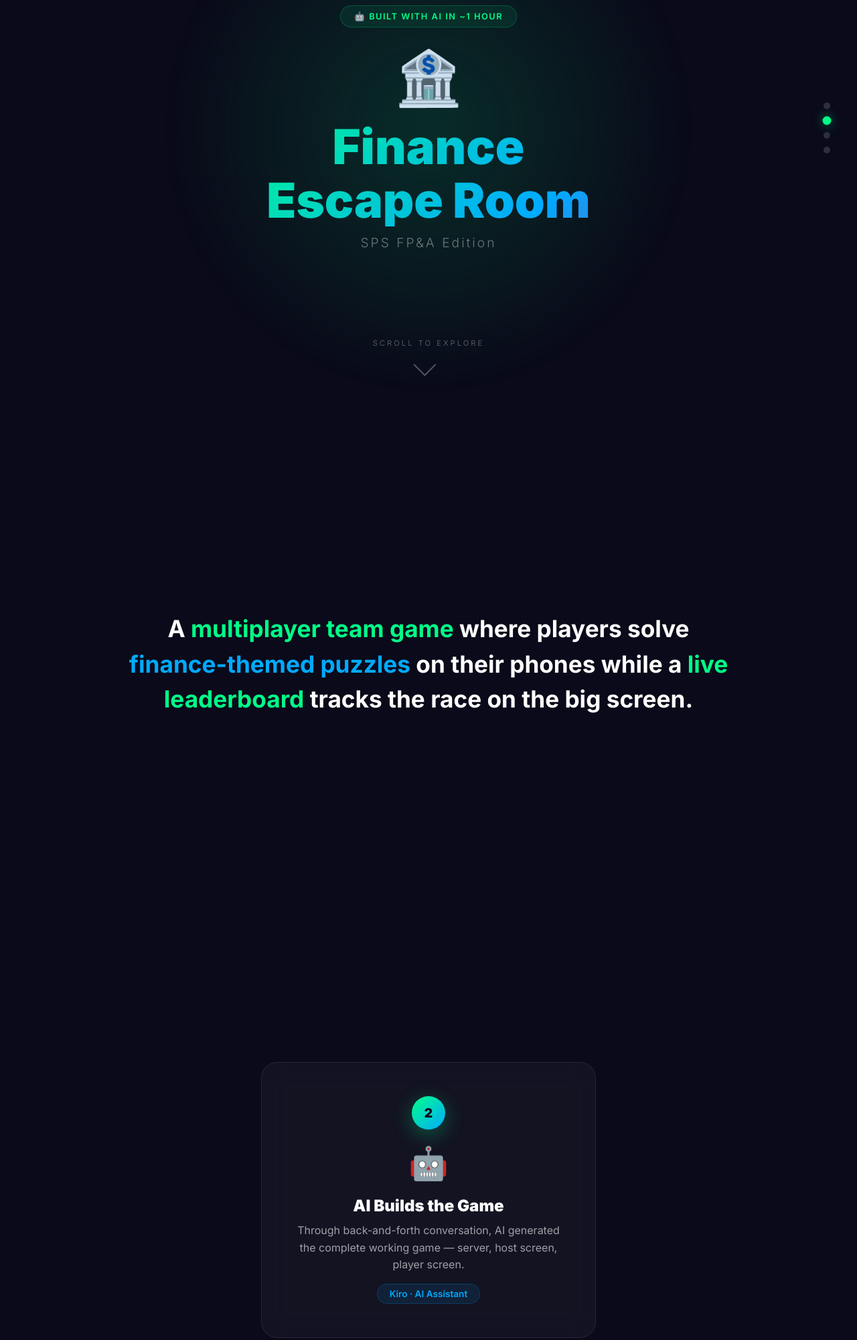
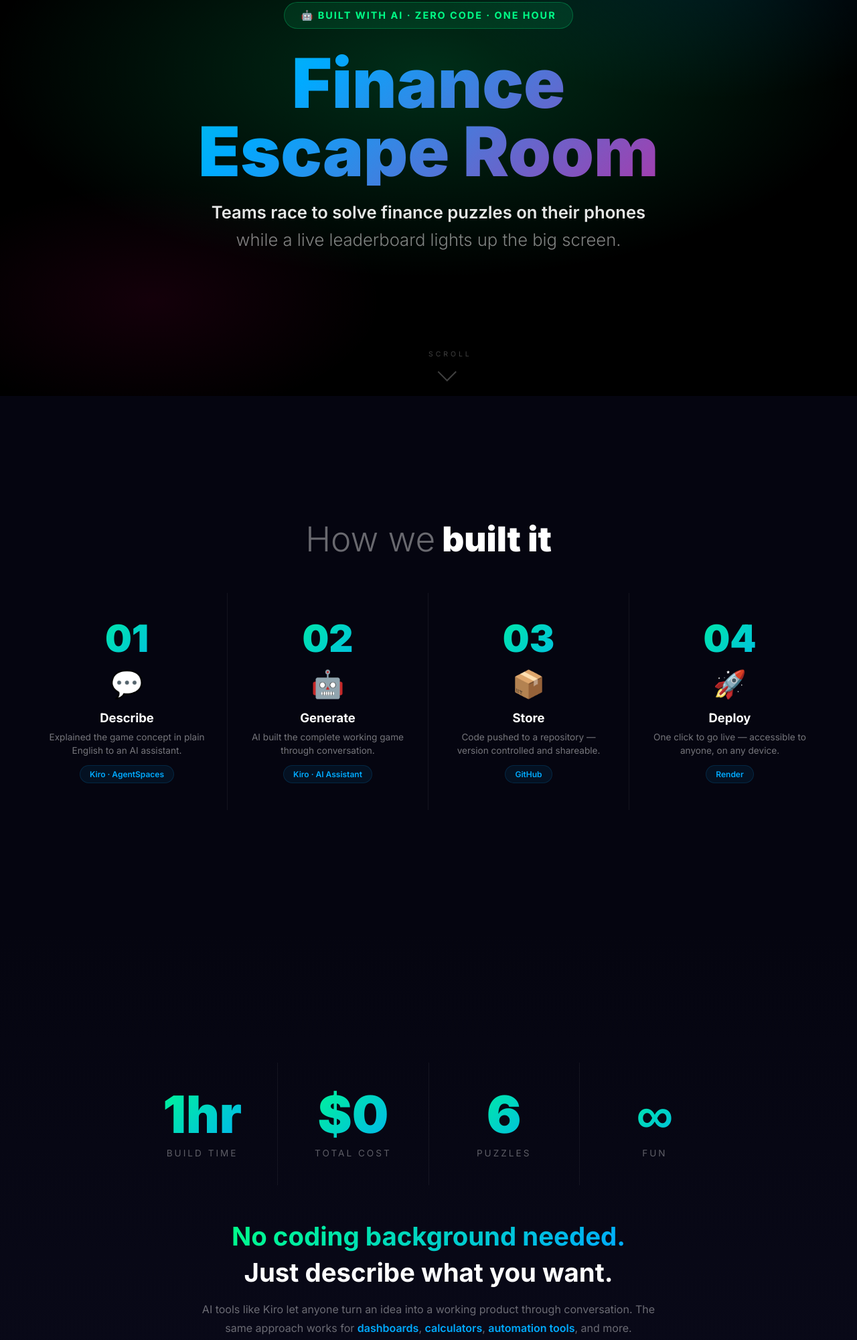
Before and after one commit to vattikutiamaresh98-rgb/finance-escape-room, a website: page public/overview.html in a window 1280 px wide. Shown: the part 209-2209 px from the top of the page at 67% size. Drawn offline with Linux system fonts and the light colour scheme.

Commit message:
Update overview.html

```diff
--- a/public/overview.html
+++ b/public/overview.html
@@ -8,202 +8,295 @@
   @import url('https://fonts.googleapis.com/css2?family=Inter:wght@300;400;600;700;900&display=swap');
   * { margin: 0; padding: 0; box-sizing: border-box; }
   html { scroll-behavior: smooth; }
- body { font-family: 'Inter', sans-serif; background: #0a0a1a; color: #fff; overflow-x: hidden; }
- .hero { height: 100vh; display: flex; flex-direction: column; align-items: center; justify-content: center; position: relative; overflow: hidden; }
- .hero::before { content: ''; position: absolute; width: 600px; height: 600px; background: radial-gradient(circle, rgba(0,255,136,0.15), transparent 70%); top: 50%; left: 50%; transform: translate(-50%, -50%); animation: heroGlow 6s ease-in-out infinite alternate; }
- @keyframes heroGlow { 0% { transform: translate(-50%, -50%) scale(1); opacity: 0.5; } 100% { transform: translate(-50%, -50%) scale(1.4); opacity: 1; } }
- .hero-badge { display: inline-flex; align-items: center; gap: 8px; padding: 8px 20px; border-radius: 30px; background: rgba(0,255,136,0.08); border: 1px solid rgba(0,255,136,0.2); font-size: 0.8em; color: #00ff88; font-weight: 600; letter-spacing: 1.5px; text-transform: uppercase; margin-bottom: 25px; z-index: 1; opacity: 0; transform: translateY(20px); animation: revealUp 0.8s ease 0.3s forwards; }
- .hero-emoji { font-size: 5em; z-index: 1; margin-bottom: 15px; opacity: 0; transform: scale(0.5); animation: revealScale 0.8s ease 0.1s forwards; }
- .hero h1 { font-size: 4.5em; font-weight: 900; z-index: 1; background: linear-gradient(135deg, #00ff88 0%, #00aaff 50%, #ff0080 100%); -webkit-background-clip: text; -webkit-text-fill-color: transparent; background-size: 200% 200%; animation: revealUp 0.8s ease 0.5s forwards, gradientShift 8s ease infinite; opacity: 0; transform: translateY(30px); text-align: center; line-height: 1.1; }
- @keyframes gradientShift { 0%, 100% { background-position: 0% 50%; } 50% { background-position: 100% 50%; } }
- .hero-sub { font-size: 1.2em; color: rgba(255,255,255,0.4); z-index: 1; margin-top: 12px; letter-spacing: 3px; font-weight: 300; opacity: 0; transform: translateY(20px); animation: revealUp 0.8s ease 0.7s forwards; }
- .scroll-hint { position: absolute; bottom: 40px; z-index: 1; display: flex; flex-direction: column; align-items: center; gap: 8px; opacity: 0; animation: revealUp 0.8s ease 1.2s forwards; }
- .scroll-hint span { font-size: 0.7em; color: rgba(255,255,255,0.3); letter-spacing: 3px; text-transform: uppercase; }
- .scroll-arrow { width: 24px; height: 24px; border-right: 2px solid rgba(255,255,255,0.3); border-bottom: 2px solid rgba(255,255,255,0.3); transform: rotate(45deg); animation: scrollBounce 2s ease-in-out infinite; }
- @keyframes scrollBounce { 0%, 100% { transform: rotate(45deg) translateY(0); } 50% { transform: rotate(45deg) translateY(8px); } }
- .section { min-height: 100vh; display: flex; align-items: center; justify-content: center; position: relative; padding: 80px 60px; }
- .section-inner { max-width: 900px; width: 100%; opacity: 0; transform: translateY(60px); transition: all 1s cubic-bezier(0.16, 1, 0.3, 1); }
- .section-inner.visible { opacity: 1; transform: translateY(0); }
- .desc-section { text-align: center; }
- .desc-section .big-text { font-size: 2.2em; font-weight: 700; line-height: 1.5; color: rgba(255,255,255,0.15); }
- .desc-section .big-text .reveal { color: rgba(255,255,255,0.15); transition: color 0.6s ease; }
- .desc-section.in-view .big-text .reveal { color: #fff; }
- .desc-section.in-view .big-text .hl { color: #00ff88; }
- .desc-section.in-view .big-text .hl2 { color: #00aaff; }
- .steps-container { min-height: 400vh; position: relative; }
- .steps-sticky { position: sticky; top: 0; height: 100vh; display: flex; align-items: center; justify-content: center; overflow: hidden; }
- .step-card { position: absolute; width: 500px; max-width: 85vw; padding: 50px; background: rgba(255,255,255,0.04); border: 1px solid rgba(255,255,255,0.08); border-radius: 24px; text-align: center; opacity: 0; transform: translateY(80px) scale(0.9); transition: all 0.8s cubic-bezier(0.16, 1, 0.3, 1); backdrop-filter: blur(20px); }
- .step-card.active { opacity: 1; transform: translateY(0) scale(1); }
- .step-card.passed { opacity: 0; transform: translateY(-80px) scale(0.9); }
- .step-card .s-num { width: 50px; height: 50px; background: linear-gradient(135deg, #00ff88, #00aaff); border-radius: 50%; display: flex; align-items: center; justify-content: center; font-weight: 900; font-size: 1.2em; color: #0a0a1a; margin: 0 auto 20px; box-shadow: 0 8px 30px rgba(0,255,136,0.3); }
- .step-card .s-icon { font-size: 3em; margin-bottom: 20px; }
- .step-card .s-title { font-size: 1.5em; font-weight: 800; margin-bottom: 10px; color: #fff; }
- .step-card .s-desc { font-size: 1em; color: rgba(255,255,255,0.6); line-height: 1.6; margin-bottom: 15px; }
- .step-card .s-tool { display: inline-block; padding: 6px 18px; background: rgba(0,170,255,0.1); border: 1px solid rgba(0,170,255,0.2); border-radius: 20px; font-size: 0.85em; color: #00aaff; font-weight: 600; }
- .step-progress { position: fixed; right: 40px; top: 50%; transform: translateY(-50%); display: flex; flex-direction: column; gap: 12px; z-index: 10; opacity: 0; transition: opacity 0.5s; }
- .step-progress.visible { opacity: 1; }
- .step-pip { width: 10px; height: 10px; border-radius: 50%; background: rgba(255,255,255,0.15); transition: all 0.4s; }
- .step-pip.active { background: #00ff88; box-shadow: 0 0 12px rgba(0,255,136,0.5); transform: scale(1.3); }
- .stats-section { display: flex; gap: 30px; justify-content: center; flex-wrap: wrap; }
- .stat-card { padding: 40px; background: rgba(255,255,255,0.03); border: 1px solid rgba(255,255,255,0.07); border-radius: 20px; text-align: center; min-width: 200px; opacity: 0; transform: translateY(40px); transition: all 0.8s cubic-bezier(0.16, 1, 0.3, 1); }
- .stat-card.visible { opacity: 1; transform: translateY(0); }
- .stat-card:nth-child(2) { transition-delay: 0.15s; }
- .stat-card:nth-child(3) { transition-delay: 0.3s; }
- .stat-card .sc-icon { font-size: 2.5em; margin-bottom: 15px; }
- .stat-card .sc-value { font-size: 2.5em; font-weight: 900; background: linear-gradient(135deg, #00ff88, #00aaff); -webkit-background-clip: text; -webkit-text-fill-color: transparent; margin-bottom: 5px; }
- .stat-card .sc-label { font-size: 0.85em; color: rgba(255,255,255,0.4); text-transform: uppercase; letter-spacing: 2px; }
- .takeaway-section { text-align: center; }
- .takeaway-section .ta-text { font-size: 2em; font-weight: 700; line-height: 1.5; max-width: 700px; margin: 0 auto; }
- .takeaway-section .ta-text .g { background: linear-gradient(135deg, #00ff88, #00aaff); -webkit-background-clip: text; -webkit-text-fill-color: transparent; }
- .takeaway-section .ta-sub { font-size: 1em; color: rgba(255,255,255,0.4); margin-top: 20px; line-height: 1.7; }
- .takeaway-section .ta-sub em { color: #00aaff; font-style: normal; font-weight: 600; }
- .demo-section { text-align: center; padding-bottom: 100px; }
- .demo-section h2 { font-size: 1.8em; font-weight: 800; margin-bottom: 30px; }
- .demo-links { display: flex; justify-content: center; gap: 20px; flex-wrap: wrap; }
- .demo-link { display: inline-flex; align-items: center; gap: 10px; padding: 16px 32px; border-radius: 16px; background: rgba(255,255,255,0.05); border: 1px solid rgba(255,255,255,0.1); color: #fff; font-size: 1em; font-weight: 600; text-decoration: none; transition: all 0.4s; }
- .demo-link:hover { background: rgba(0,255,136,0.1); border-color: rgba(0,255,136,0.3); transform: translateY(-4px); box-shadow: 0 15px 40px rgba(0,255,136,0.15); }
- .demo-link .dl-icon { font-size: 1.4em; }
- .footer { text-align: center; padding: 40px; border-top: 1px solid rgba(255,255,255,0.05); }
- .footer p { font-size: 0.75em; color: rgba(255,255,255,0.2); letter-spacing: 4px; text-transform: uppercase; }
- @keyframes revealUp { to { opacity: 1; transform: translateY(0); } }
- @keyframes revealScale { to { opacity: 1; transform: scale(1); } }
+  body { font-family: 'Inter', sans-serif; background: #000; color: #fff; overflow-x: hidden; }
+
+  /* ===== FULL-BLEED PANELS ===== */
+  .panel {
+    height: 100vh; width: 100%;
+    display: flex; align-items: center; justify-content: center;
+    position: relative; overflow: hidden;
+  }
+
+  /* ===== HERO ===== */
+  .hero-bg {
+    position: absolute; inset: 0;
+    background:
+      radial-gradient(ellipse 80% 60% at 50% 40%, rgba(0,255,136,0.18) 0%, transparent 60%),
+      radial-gradient(ellipse 60% 50% at 80% 20%, rgba(0,170,255,0.12) 0%, transparent 50%),
+      radial-gradient(ellipse 50% 40% at 20% 80%, rgba(255,0,128,0.08) 0%, transparent 50%);
+    animation: heroBg 10s ease-in-out infinite alternate;
+  }
+  @keyframes heroBg { 0% { transform: scale(1); } 100% { transform: scale(1.15); } }
+
+  .hero-content {
+    position: relative; z-index: 1; text-align: center;
+    max-width: 900px; padding: 0 40px;
+  }
+
+  .hero-content .badge {
+    display: inline-block; padding: 10px 24px; border-radius: 30px;
+    background: rgba(0,255,136,0.1); border: 1px solid rgba(0,255,136,0.25);
+    font-size: 0.9em; color: #00ff88; font-weight: 700;
+    letter-spacing: 2px; text-transform: uppercase; margin-bottom: 30px;
+    opacity: 0; animation: fadeUp 1s ease 0.2s forwards;
+  }
+
+  .hero-content h1 {
+    font-size: clamp(3em, 8vw, 7em); font-weight: 900; line-height: 1;
+    background: linear-gradient(135deg, #00ff88 0%, #00aaff 40%, #ff0080 100%);
+    -webkit-background-clip: text; -webkit-text-fill-color: transparent;
+    background-size: 200% 200%; animation: fadeUp 1s ease 0.4s forwards, grad 8s ease infinite;
+    opacity: 0;
+  }
+  @keyframes grad { 0%,100% { background-position: 0% 50%; } 50% { background-position: 100% 50%; } }
+
+  .hero-content .tagline {
+    font-size: clamp(1.1em, 2.5vw, 1.6em); color: rgba(255,255,255,0.5);
+    margin-top: 20px; font-weight: 300; line-height: 1.6;
+    opacity: 0; animation: fadeUp 1s ease 0.6s forwards;
+  }
+
+  .hero-content .tagline strong { color: rgba(255,255,255,0.9); font-weight: 600; }
+
+  .scroll-cue {
+    position: absolute; bottom: 30px; left: 50%; transform: translateX(-50%);
+    display: flex; flex-direction: column; align-items: center; gap: 6px;
+    opacity: 0; animation: fadeUp 1s ease 1s forwards;
+  }
+  .scroll-cue span { font-size: 0.65em; color: rgba(255,255,255,0.25); letter-spacing: 4px; text-transform: uppercase; }
+  .scroll-cue .arrow { width: 20px; height: 20px; border-right: 2px solid rgba(255,255,255,0.25); border-bottom: 2px solid rgba(255,255,255,0.25); transform: rotate(45deg); animation: bounce 2s infinite; }
+  @keyframes bounce { 0%,100% { transform: rotate(45deg) translateY(0); } 50% { transform: rotate(45deg) translateY(6px); } }
+
+  /* ===== PROCESS PANEL ===== */
+  .process-panel { background: #050510; flex-direction: column; padding: 60px 40px; gap: 50px; }
+
+  .process-panel h2 {
+    font-size: clamp(2em, 4vw, 3.5em); font-weight: 900; text-align: center;
+    opacity: 0; transform: translateY(40px);
+  }
+  .process-panel h2 .thin { font-weight: 300; color: rgba(255,255,255,0.4); }
+
+  .steps-row {
+    display: grid; grid-template-columns: repeat(4, 1fr);
+    gap: 0; width: 100%; max-width: 1200px;
+    opacity: 0; transform: translateY(40px);
+  }
+
+  .step-item {
+    padding: 40px 30px; text-align: center;
+    border-right: 1px solid rgba(255,255,255,0.06);
+    position: relative; transition: background 0.4s;
+  }
+  .step-item:last-child { border-right: none; }
+  .step-item:hover { background: rgba(255,255,255,0.03); }
+
+  .step-item .num {
+    font-size: 3.5em; font-weight: 900;
+    background: linear-gradient(135deg, #00ff88, #00aaff);
+    -webkit-background-clip: text; -webkit-text-fill-color: transparent;
+    line-height: 1; margin-bottom: 15px;
+  }
+
+  .step-item .icon { font-size: 2.5em; margin-bottom: 15px; }
+  .step-item .title { font-size: 1.15em; font-weight: 700; margin-bottom: 8px; }
+  .step-item .desc { font-size: 0.85em; color: rgba(255,255,255,0.45); line-height: 1.5; margin-bottom: 12px; }
+
+  .step-item .tool-tag {
+    display: inline-block; padding: 5px 14px; border-radius: 20px;
+    background: rgba(0,170,255,0.08); border: 1px solid rgba(0,170,255,0.15);
+    font-size: 0.75em; color: #00aaff; font-weight: 600;
+  }
+
+  /* ===== STATS PANEL ===== */
+  .stats-panel {
+    background: linear-gradient(180deg, #050510 0%, #0a0a1a 100%);
+    flex-direction: column; gap: 50px; padding: 60px 40px;
+  }
+
+  .stats-row {
+    display: flex; gap: 0; width: 100%; max-width: 900px;
+    opacity: 0; transform: translateY(40px);
+  }
+
+  .stat-item {
+    flex: 1; text-align: center; padding: 40px 20px;
+    border-right: 1px solid rgba(255,255,255,0.06);
+  }
+  .stat-item:last-child { border-right: none; }
+
+  .stat-item .val {
+    font-size: clamp(3em, 6vw, 5em); font-weight: 900;
+    background: linear-gradient(135deg, #00ff88, #00aaff);
+    -webkit-background-clip: text; -webkit-text-fill-color: transparent;
+    line-height: 1;
+  }
+
+  .stat-item .label {
+    font-size: 0.85em; color: rgba(255,255,255,0.35);
+    text-transform: uppercase; letter-spacing: 3px; margin-top: 10px;
+  }
+
+  .takeaway-text {
+    text-align: center; max-width: 700px;
+    opacity: 0; transform: translateY(40px);
+  }
+
+  .takeaway-text h3 {
+    font-size: clamp(1.5em, 3vw, 2.5em); font-weight: 700; line-height: 1.4;
+  }
+
+  .takeaway-text h3 .g {
+    background: linear-gradient(135deg, #00ff88, #00aaff);
+    -webkit-background-clip: text; -webkit-text-fill-color: transparent;
+  }
+
+  .takeaway-text p {
+    font-size: 1em; color: rgba(255,255,255,0.4); margin-top: 15px; line-height: 1.7;
+  }
+  .takeaway-text p em { color: #00aaff; font-style: normal; font-weight: 600; }
+
+  /* ===== CTA PANEL ===== */
+  .cta-panel {
+    background: #0a0a1a; flex-direction: column; gap: 40px;
+  }
+
+  .cta-panel h2 {
+    font-size: clamp(2em, 4vw, 3em); font-weight: 900;
+    opacity: 0; transform: translateY(30px);
+  }
+
+  .cta-links {
+    display: flex; gap: 20px;
+    opacity: 0; transform: translateY(30px);
+  }
+
+  .cta-link {
+    display: flex; align-items: center; gap: 12px;
+    padding: 20px 40px; border-radius: 16px;
+    background: rgba(255,255,255,0.04); border: 1px solid rgba(255,255,255,0.1);
+    color: #fff; font-size: 1.1em; font-weight: 700;
+    text-decoration: none; transition: all 0.4s;
+  }
+
+  .cta-link:hover {
+    background: rgba(0,255,136,0.08); border-color: rgba(0,255,136,0.3);
+    transform: translateY(-4px); box-shadow: 0 20px 50px rgba(0,255,136,0.12);
+  }
+
+  .cta-link .ico { font-size: 1.5em; }
+
+  .footer-line {
+    position: absolute; bottom: 30px;
+    font-size: 0.7em; color: rgba(255,255,255,0.15);
+    letter-spacing: 4px; text-transform: uppercase;
+  }
+
+  @keyframes fadeUp { to { opacity: 1; transform: translateY(0); } }
+
+  /* Scroll reveal */
+  .reveal { opacity: 0; transform: translateY(40px); transition: all 0.9s cubic-bezier(0.16, 1, 0.3, 1); }
+  .reveal.visible { opacity: 1; transform: translateY(0); }
 </style>
 </head>
 <body>
-<section class="hero">
- <div class="hero-badge">🤖 Built with AI in ~1 Hour</div>
- <div class="hero-emoji">🏦</div>
+
+<!-- HERO -->
+<section class="panel">
+  <div class="hero-bg"></div>
+  <div class="hero-content">
+    <div class="badge">🤖 Built with AI · Zero Code · One Hour</div>
     <h1>Finance<br>Escape Room</h1>
- <div class="hero-sub">SPS FP&A Edition</div>
- <div class="scroll-hint">
-   <span>Scroll to explore</span>
-   <div class="scroll-arrow"></div>
+    <div class="tagline">
+      <strong>Teams race to solve finance puzzles on their phones</strong><br>
+      while a live leaderboard lights up the big screen.
+    </div>
+  </div>
+  <div class="scroll-cue">
+    <span>Scroll</span>
+    <div class="arrow"></div>
   </div>
 </section>
-<section class="section">
- <div class="section-inner desc-section" id="descSection">
-   <div class="big-text">
-     <span class="reveal">A </span>
-     <span class="reveal hl">multiplayer team game</span>
-     <span class="reveal"> where players solve </span>
-     <span class="reveal hl2">finance-themed puzzles</span>
-     <span class="reveal"> on their phones while a </span>
-     <span class="reveal hl">live leaderboard</span>
-     <span class="reveal"> tracks the race on the big screen.</span>
+
+<!-- PROCESS -->
+<section class="panel process-panel">
+  <h2 class="reveal"><span class="thin">How we</span> built it</h2>
+  <div class="steps-row reveal">
+    <div class="step-item">
+      <div class="num">01</div>
+      <div class="icon">💬</div>
+      <div class="title">Describe</div>
+      <div class="desc">Explained the game concept in plain English to an AI assistant.</div>
+      <div class="tool-tag">Kiro · AgentSpaces</div>
+    </div>
+    <div class="step-item">
+      <div class="num">02</div>
+      <div class="icon">🤖</div>
+      <div class="title">Generate</div>
+      <div class="desc">AI built the complete working game through conversation.</div>
+      <div class="tool-tag">Kiro · AI Assistant</div>
+    </div>
+    <div class="step-item">
+      <div class="num">03</div>
+      <div class="icon">📦</div>
+      <div class="title">Store</div>
+      <div class="desc">Code pushed to a repository — version controlled and shareable.</div>
+      <div class="tool-tag">GitHub</div>
+    </div>
+    <div class="step-item">
+      <div class="num">04</div>
+      <div class="icon">🚀</div>
+      <div class="title">Deploy</div>
+      <div class="desc">One click to go live — accessible to anyone, on any device.</div>
+      <div class="tool-tag">Render</div>
     </div>
   </div>
 </section>
-<div class="steps-container" id="stepsContainer">
- <div class="steps-sticky">
-   <div class="step-card" data-step="0">
-     <div class="s-num">1</div>
-     <div class="s-icon">💬</div>
-     <div class="s-title">Describe the Idea</div>
-     <div class="s-desc">Explained the game concept in plain English — teams, puzzles, leaderboard, mobile-friendly.</div>
-     <div class="s-tool">Kiro · AgentSpaces</div>
+
+<!-- STATS + TAKEAWAY -->
+<section class="panel stats-panel">
+  <div class="stats-row reveal">
+    <div class="stat-item">
+      <div class="val">1hr</div>
+      <div class="label">Build Time</div>
     </div>
-   <div class="step-card" data-step="1">
-     <div class="s-num">2</div>
-     <div class="s-icon">🤖</div>
-     <div class="s-title">AI Builds the Game</div>
-     <div class="s-desc">Through back-and-forth conversation, AI generated the complete working game — server, host screen, player screen.</div>
-     <div class="s-tool">Kiro · AI Assistant</div>
+    <div class="stat-item">
+      <div class="val">$0</div>
+      <div class="label">Total Cost</div>
     </div>
-   <div class="step-card" data-step="2">
-     <div class="s-num">3</div>
-     <div class="s-icon">📦</div>
-     <div class="s-title">Store the Code</div>
-     <div class="s-desc">Pushed the generated code to a repository — version controlled and ready to deploy.</div>
-     <div class="s-tool">GitHub</div>
+    <div class="stat-item">
+      <div class="val">6</div>
+      <div class="label">Puzzles</div>
     </div>
-   <div class="step-card" data-step="3">
-     <div class="s-num">4</div>
-     <div class="s-icon">🚀</div>
-     <div class="s-title">Deploy Live</div>
-     <div class="s-desc">One click to deploy as a live website — accessible to anyone with the link, on any device.</div>
-     <div class="s-tool">Render · Free Hosting</div>
+    <div class="stat-item">
+      <div class="val">∞</div>
+      <div class="label">Fun</div>
     </div>
   </div>
-</div>
-<div class="step-progress" id="stepProgress">
- <div class="step-pip" data-pip="0"></div>
- <div class="step-pip" data-pip="1"></div>
- <div class="step-pip" data-pip="2"></div>
- <div class="step-pip" data-pip="3"></div>
-</div>
-<section class="section">
- <div class="section-inner stats-section" id="statsSection">
-   <div class="stat-card">
-     <div class="sc-icon">⏱️</div>
-     <div class="sc-value">~1hr</div>
-     <div class="sc-label">Time to Build</div>
-   </div>
-   <div class="stat-card">
-     <div class="sc-icon">💰</div>
-     <div class="sc-value">$0</div>
-     <div class="sc-label">Total Cost</div>
-   </div>
-   <div class="stat-card">
-     <div class="sc-icon">🧩</div>
-     <div class="sc-value">6</div>
-     <div class="sc-label">Finance Puzzles</div>
-   </div>
+  <div class="takeaway-text reveal">
+    <h3><span class="g">No coding background needed.</span><br>Just describe what you want.</h3>
+    <p>AI tools like Kiro let anyone turn an idea into a working product through conversation. The same approach works for <em>dashboards</em>, <em>calculators</em>, <em>automation tools</em>, and more.</p>
   </div>
 </section>
-<section class="section">
- <div class="section-inner takeaway-section" id="takeawaySection">
-   <div class="ta-text">
-     <span class="g">No coding background needed.</span><br>
-     Just describe what you want.
-   </div>
-   <div class="ta-sub">
-     AI tools like Kiro let anyone turn an idea into a working product through conversation.<br>
-     The same approach works for <em>dashboards</em>, <em>calculators</em>, <em>automation tools</em>, and more.
-   </div>
- </div>
-</section>
-<section class="section">
- <div class="section-inner demo-section" id="demoSection">
-   <h2>Try It Live</h2>
-   <div class="demo-links">
-     <a class="demo-link" href="https://finance-escape-room.onrender.com/host" target="_blank">
-       <span class="dl-icon">🖥️</span> Host Screen
+
+<!-- CTA -->
+<section class="panel cta-panel">
+  <h2 class="reveal">Try it live</h2>
+  <div class="cta-links reveal">
+    <a class="cta-link" href="https://finance-escape-room.onrender.com/host" target="_blank">
+      <span class="ico">🖥️</span> Host Screen
     </a>
-     <a class="demo-link" href="https://finance-escape-room.onrender.com/play" target="_blank">
-       <span class="dl-icon">📱</span> Player Screen
+    <a class="cta-link" href="https://finance-escape-room.onrender.com/play" target="_blank">
+      <span class="ico">📱</span> Player Screen
     </a>
   </div>
- </div>
+  <div class="footer-line">Built with AI · Powered by Amazon AgentSpaces</div>
 </section>
-<div class="footer">
- <p>Built with AI · Powered by Amazon AgentSpaces</p>
-</div>
+
 <script>
- const observer = new IntersectionObserver((entries) => {
-   entries.forEach(entry => {
-     if (entry.isIntersecting) {
-       entry.target.classList.add('visible');
-       if (entry.target.classList.contains('desc-section')) entry.target.classList.add('in-view');
-       if (entry.target.classList.contains('stats-section')) entry.target.querySelectorAll('.stat-card').forEach(c => c.classList.add('visible'));
-     }
-   });
- }, { threshold: 0.3 });
- document.querySelectorAll('.section-inner').forEach(el => observer.observe(el));
- const stepsContainer = document.getElementById('stepsContainer');
- const stepCards = document.querySelectorAll('.step-card');
- const stepProgress = document.getElementById('stepProgress');
- const stepPips = document.querySelectorAll('.step-pip');
- window.addEventListener('scroll', () => {
-   const rect = stepsContainer.getBoundingClientRect();
-   const containerHeight = stepsContainer.offsetHeight;
-   const scrolled = -rect.top;
-   const progress = Math.max(0, Math.min(1, scrolled / (containerHeight - window.innerHeight)));
-   if (rect.top < window.innerHeight && rect.bottom > 0) { stepProgress.classList.add('visible'); } else { stepProgress.classList.remove('visible'); }
-   const totalSteps = stepCards.length;
-   const currentStep = Math.min(Math.floor(progress * totalSteps), totalSteps - 1);
-   stepCards.forEach((card, i) => { card.classList.remove('active', 'passed'); if (i === currentStep) card.classList.add('active'); else if (i < currentStep) card.classList.add('passed'); });
-   stepPips.forEach((pip, i) => { pip.classList.toggle('active', i === currentStep); });
- });
+  const obs = new IntersectionObserver((entries) => {
+    entries.forEach(e => { if (e.isIntersecting) e.target.classList.add('visible'); });
+  }, { threshold: 0.15 });
+  document.querySelectorAll('.reveal').forEach(el => obs.observe(el));
 </script>
 </body>
 </html>
```
Lines whose indentation alone changed are shown as unchanged.
